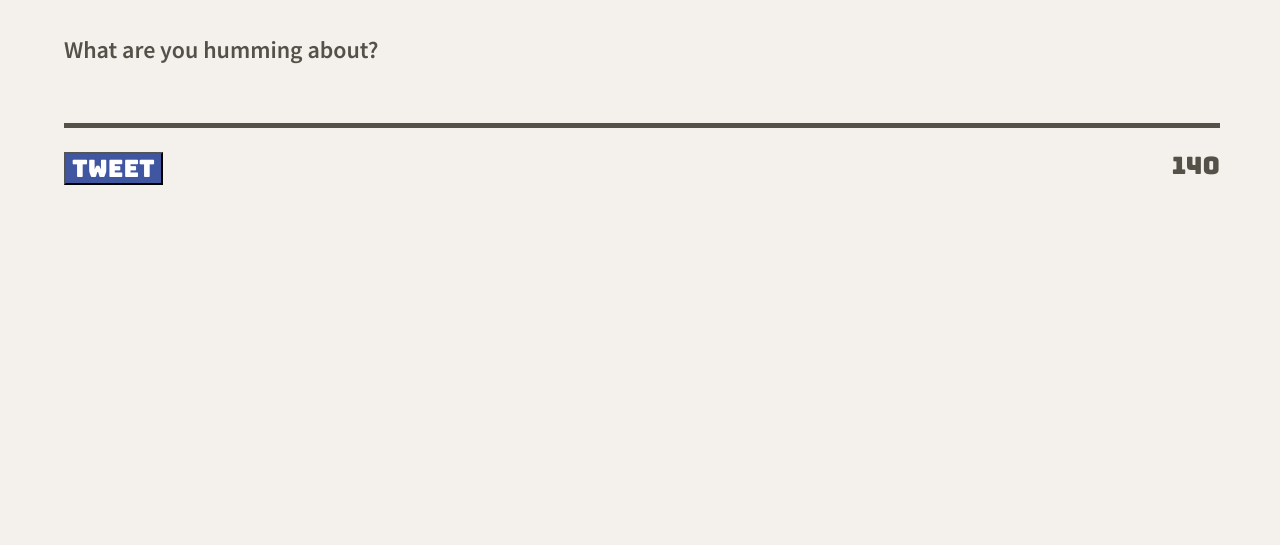
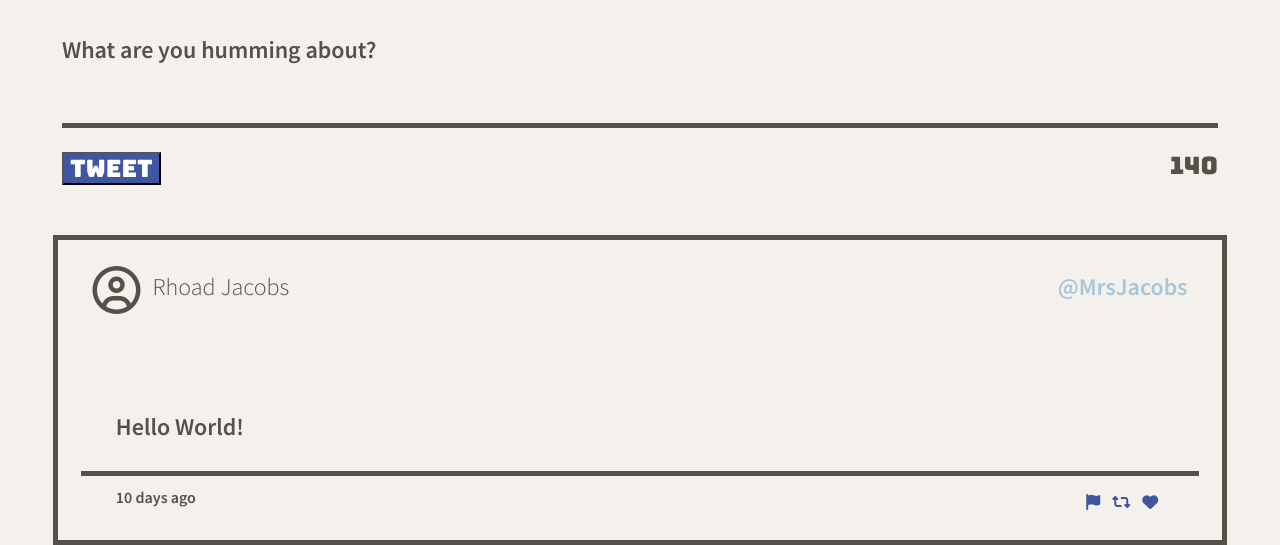
Before and after one commit to raincouver/TweeterProject, a website: page public/index.html in a window 1280 px wide. Shown: the part 540-1085 px from the top of the page. Before the commit the page ends 800 px from the top, so only its background shows below. Drawn offline with nearby package versions, Linux system fonts and the light colour scheme.

Commit message:
add tweet message box and mouse over animation css

```diff
--- a/public/index.html
+++ b/public/index.html
@@ -25,6 +25,7 @@
   <link rel="stylesheet" href="/styles/nav.css" type="text/css" />
   <link rel="stylesheet" href="/styles/header.css" type="text/css" />
   <link rel="stylesheet" href="/styles/new-tweet.css" type="text/css" />
+  <link rel="stylesheet" href="/styles/tweet.css" type="text/css" />
 
   <!-- External JS -->
   <script src="https://ajax.googleapis.com/ajax/libs/jquery/3.4.1/jquery.min.js"></script>
@@ -32,6 +33,7 @@
   <!-- App JS -->
   <script type="text/javascript" src="/scripts/client.js"></script>
   <script type="text/javascript" src="/scripts/composer-char-counter.js"></script>
+  <script type="text/javascript" src="/scripts/tweet-message-box.js"></script>
 </head>
 
 <body>
@@ -60,9 +62,9 @@
   <main class="container">
 
     <section class="new-tweet">
-      <!-- <h2>Compose Tweet</h2> -->
+      <!-- New Tweet -->
       <form>
-        <label for="tweet-text"><strong>What are you humming about?</strong></strong></label>
+        <label for="tweet-text"><strong>What are you humming about?</strong></label>
         <textarea name="text" id="tweet-text"></textarea>
         <div class="tweetContainer">
           <div class="tweetSpace1">
@@ -74,6 +76,59 @@
         </div>
       </form>
       </section>
+
+      <div class="space"></div>
+
+      <article>
+        <div class="tweet">
+          <!-- Tweet -->
+          <div class="tweet-outline">
+            <section class="tweetHeader">
+              <div class="tweetSpace1">
+                <!-- user avatar -->
+                <span class="tweetAvatar">
+                  <i class="fa-regular fa-circle-user"></i>
+                </span>
+                <!-- <img class="tweetAvatar" src="/images/profile-hex.png"> -->
+                <!-- username -->
+                <span class="tweetName">Rhoad Jacobs</span>
+              </div>
+              <div class="tweetSpace2">
+                <!-- usertag -->
+                <!-- <button class="tweetIcon tweetTag" type="submit">@MrsJacobs</button> -->
+                <span class="tweetTag">@MrsJacobs</span>
+              </div>
+            </section>
+            <div class="tweetBox">
+            <!-- Tweet Text -->
+            <div class="tweetMessageBox"></div>
+            <span class="tweet-message"><strong>Hello World!</strong></span>
+            <!-- Tweet Line -->
+            <!-- <textarea disabled name="text" id="tweet-line"></textarea> -->
+            </div>
+            <hr class="tweet-line">
+
+            <section class="tweetFooter">
+              <div class="tweetSpace1">
+                <!-- 10 days ago -->
+                <span class="tweetTime">10 days ago</span>
+              </div>
+              <div class="tweetSpace2">
+                <!-- like comment icons -->
+                <button class="tweetIcon" type="submit">
+                  <i class="fa-solid fa-flag"></i>
+                </button>
+                <button class="tweetIcon" type="submit">
+                  <i class="fa-sharp fa-solid fa-retweet"></i>
+                </button>
+                <button class="tweetIcon" type="submit">
+                  <i class="fa-sharp fa-solid fa-heart"></i>
+                </button>
+              </div>
+            </section>
+          </div>
+        </div>
+      </article>
 
   </main>
 
--- /dev/null
+++ b/public/scripts/tweet-message-box.js
@@ -0,0 +1,21 @@
+$(document).ready(function(){
+  $(".tweetIcon").on("mouseover", function(){
+      // Change color mouseover
+      $(this).css({'color':'#F1C40F'});
+  });
+  $(".tweetIcon").on("mouseout", function(){
+    // Change color back if mouseout
+    $(this).css({'color':'#4056A1'});
+});
+});
+
+$(document).ready(function(){
+  $(".tweet-outline").on("mouseover", function(){
+      // Change color mouseover
+      $(this).css({'box-shadow':'10px 10px #AFAFAF'});
+  });
+  $(".tweet-outline").on("mouseout", function(){
+    // Change color back if mouseout
+    $(this).css({'box-shadow':'none'});
+});
+});
--- a/public/styles/new-tweet.css
+++ b/public/styles/new-tweet.css
@@ -1,4 +1,3 @@
-
 .new-tweet {
   padding-top: 1.5em;
   align-items: center;
--- /dev/null
+++ b/public/styles/tweet.css
@@ -0,0 +1,131 @@
+
+.container {
+  display: flex;
+  flex-direction: column;
+  align-items: center;
+}
+
+.space {
+  height: 50px;
+}
+
+.tweet {
+  display: flex;
+}
+
+.tweet-outline {
+  border: solid 5px;
+  margin-top: 20 px;
+  height: 300px;
+  width: 91vw;
+  display: flex;
+  flex-direction: column;
+  box-shadow: none;
+}
+
+.tweetHeader {
+  display: flex;
+  flex-direction: row;
+  align-self: center;
+  width: 94%;
+  height: 15%;
+  padding-top: 1em;
+}
+
+.tweetFooter {
+  display: flex;
+  flex-direction: row;
+  align-self: center;
+  width: 90%;
+  height: 15%;
+  padding-bottom: 1em;
+}
+
+.tweetBox {
+  display: flex;
+  flex-direction: column;
+  align-self: center;
+  /* justify-content: flex-end; */
+  width: 90%;
+  height: 70%;
+}
+
+
+
+.tweetSpace1 {
+  flex-grow: 1;
+  display: flex;
+  justify-content: flex-start;
+  margin: 1opx;
+}
+
+.tweetSpace2 {
+  flex-grow: 1;
+  display: flex;
+  justify-content: flex-end;
+  margin: 1opx;
+}
+
+.tweetAvatar {
+  /* width: 3em; */
+  font-size: 2em;
+  background-color: transparent;
+}
+
+.tweetName {
+  font-size: 24px;
+  padding-left: 0.5em;
+  font-family: 'Source Sans Pro', sans-serif;
+  align-self: center;
+}
+
+.tweetTag {
+  font-size: 24px;
+  color: #A7C6DB;
+  font-family: 'Source Sans Pro', sans-serif;
+  font-weight: bold;
+  align-self: center;
+}
+
+/* .tweet-message {
+  padding-left: 1em;
+} */
+
+.tweetTime {
+  font-size: 16px;
+  font-family: 'Source Sans Pro', sans-serif;
+  font-weight: bold;
+}
+
+.tweetMessageBox {
+  display: flex;
+  align-self: center;
+  justify-content: flex-end;
+  flex-grow: 1;
+}
+
+.tweet-line {
+  width: 96%;
+  align-self: center;
+  background-color: #f4f1ec;
+  border: none;
+  border-bottom: solid 5px #545149;
+  height: 10%;
+  flex-grow: 0;
+}
+
+
+.new-tweet {
+  padding-top: 1.5em;
+  align-items: center;
+  display: flex;
+}
+
+.tweetIcon {
+  color: #4056A1;
+  font-size: 16px;
+  border: none;
+  background-color: transparent;
+  resize: none;
+  outline: none;
+}
```
